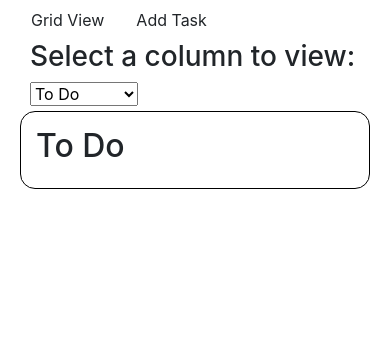
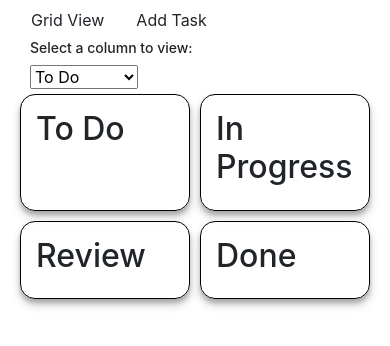
Before and after one commit to mm2288/is322p2, a React (Create React App) app: page / in a window 390 px wide. Shown: the top 346 px of the page. Built offline with nearby package versions, Linux system fonts and the light colour scheme; no server answers.

Commit message:
Minor changes to CSS

```diff
--- a/src/css/style.css
+++ b/src/css/style.css
@@ -13,6 +13,7 @@
   margin: 5px;
   padding: 15px;
   border-radius: 15px;
+  box-shadow: 0 4px 4px 0 rgba(0, 0, 0, 0.2), 0 6px 10px 0 rgba(0, 0, 0, 0.19);
 }
 
 .nav-item:hover {
@@ -31,17 +32,34 @@
   background-color: #E0FFFF;
   border: 1px solid black;
   color: black;
+  font-size: 15px;
 }
 
 /*responsive work*/
+.mobile-nav {
+  display: none;
+}
+
+.mobile-nav h3 {
+  font-size: 14px;
+}
+
+.icon {
+  width: 100px;
+}
+
 @media screen and (max-width: 700px) {
 
-  .in-progress, .review, .done {
+  /*.in-progress, .review, .done {
     display: none;
   }
 
   .to-do {
     width: 90%;
+  }*/
+
+  .mobile-nav {
+    display: inline;
   }
 
 }
```
